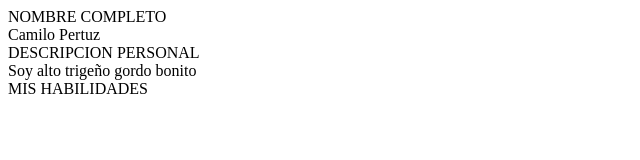
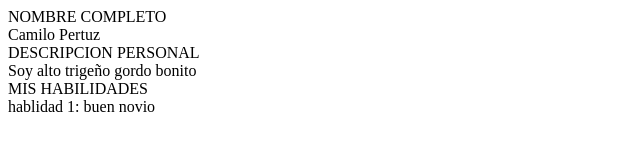
Before and after one commit to camilopertuz1/practicarubrica, a plain HTML site: page index.html in a window 1280 px wide. Shown: the whole page, without its empty margins (0-640 px from the left). Drawn offline with Linux system fonts and the light colour scheme.

Commit message:
sexto commit

```diff
--- a/index.html
+++ b/index.html
@@ -13,5 +13,6 @@
     <div>DESCRIPCION PERSONAL</div>
     <div>Soy alto trigeño gordo bonito</div>
     <div>MIS HABILIDADES</div>
+    <div>hablidad 1: buen novio</div>
 </body>
 </html>
```
